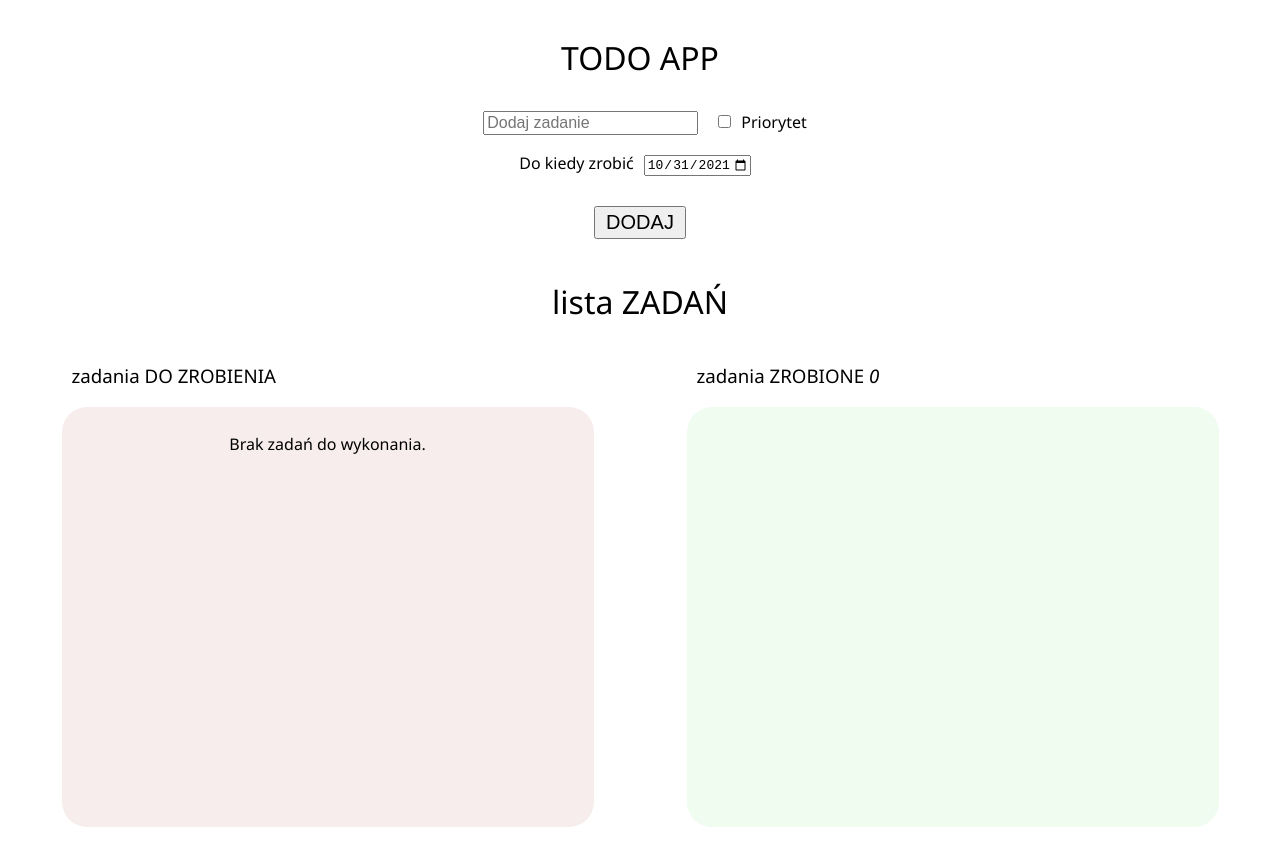
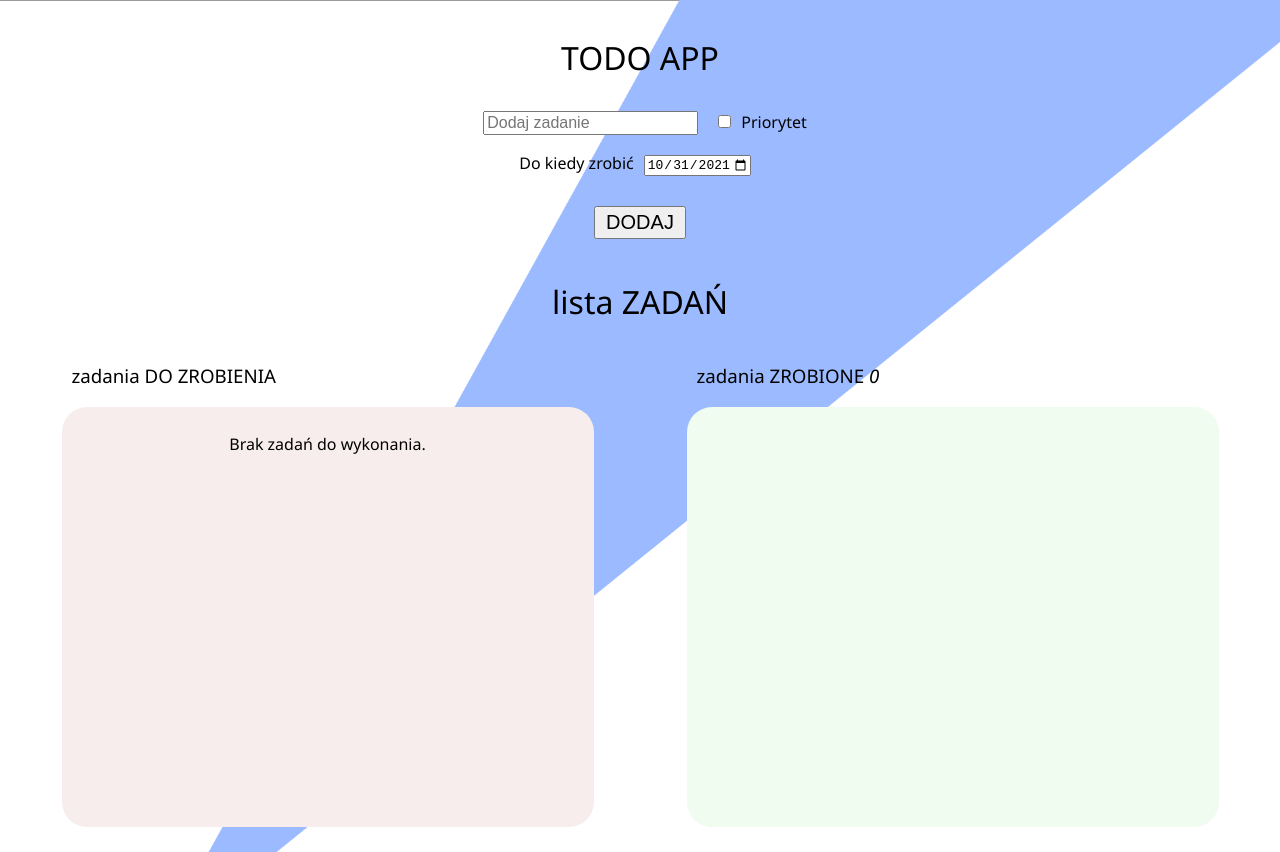
Before and after one commit to rucpata/ToDo_app, a React (Create React App) app: page / in a window 1280 px wide. Built offline with nearby package versions, Linux system fonts and the light colour scheme.

Commit message:
app background

```diff
--- a/src/components/App.css
+++ b/src/components/App.css
@@ -10,5 +10,7 @@ body{
 .App {
     padding: 15px;
     display: block;
-
+    background-position:top;
+    background-size: cover;
+    background-repeat: no-repeat;
 }
--- a/src/components/App.js
+++ b/src/components/App.js
@@ -1,7 +1,7 @@
 import React, { Component } from 'react'
 import TaskAdd from './TaskAdd';
 import TaskList from './TaskList';
-
+import bgim from './img/bgim.png';
 import './App.css';
 
 class App extends Component {
@@ -77,7 +77,7 @@ class App extends Component {
 
   render(){
     return (
-      <div className="App">
+      <div className="App" style={{backgroundImage: `url(${bgim})`}}>
         <h1>TODO APP</h1>
         <TaskAdd add={this.taskAdd}/>
         <TaskList tasks={this.state.tasks} delete={this.deleteTask} change={this.changeTaskStatus}/>
```
Also changed, not shown: src/components/img/bgim.png (added).
